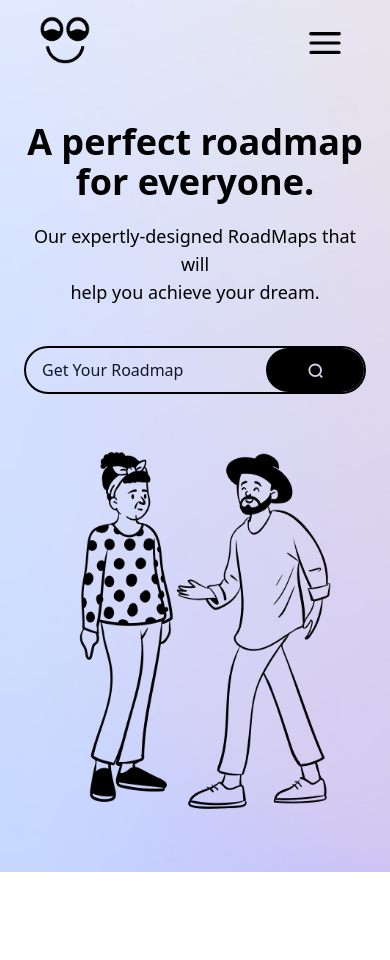
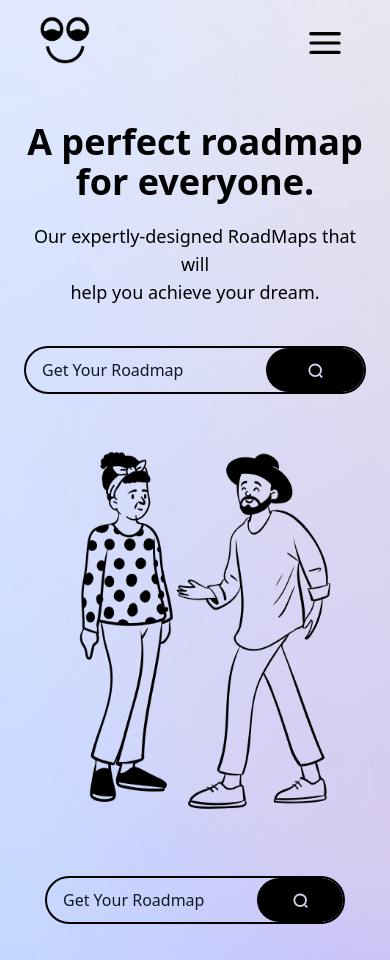
Before and after one commit to aninarafath6/scool-app, a Next.js app: page / in a window 390 px wide. Before the commit the page ends 872 px from the top, so only its background shows below. Built offline with nearby package versions, Linux system fonts and the light colour scheme.

Commit message:
test case

```diff
--- a/components/Home/Hero/HeroSection.jsx
+++ b/components/Home/Hero/HeroSection.jsx
@@ -14,7 +14,9 @@ export default function HeroSection() {
         <p className="text-lg  mt-5  whitespace-pre-line">
           {Contents.hero.subtitle}
         </p>
-        <SearchInput />
+        <div className="w-full  md:block ">
+          <SearchInput />
+        </div>
       </div>
       <div className="s pt-9">
         <Image
@@ -24,6 +26,10 @@ export default function HeroSection() {
           height={400}
           className="w-auto h-auto"
         />
+
+        <div className="w-full block md:hidden">
+          <SearchInput />
+        </div>
       </div>
     </div>
   );
--- a/components/Home/Hero/SearchInput.jsx
+++ b/components/Home/Hero/SearchInput.jsx
@@ -7,8 +7,9 @@ export default function SearchInput() {
       <div className="w-full h-12 -400  border-black border-2 rounded-full mt-10 flex ">
         <input
           type="text"
-          className="h-full w-full bg-inherit pl-4 border-none focus:outline-none placeholder:text-gray-900  "
+          className="h-full w-full bg-transparent pl-4   focus:outline-none placeholder:text-gray-900  "
           placeholder="Get Your Roadmap"
+          autoFocus={true}
         />
         <div className="w-5/12 rounded-full bg-black h-full items-center justify-center flex">
           <Image
```
